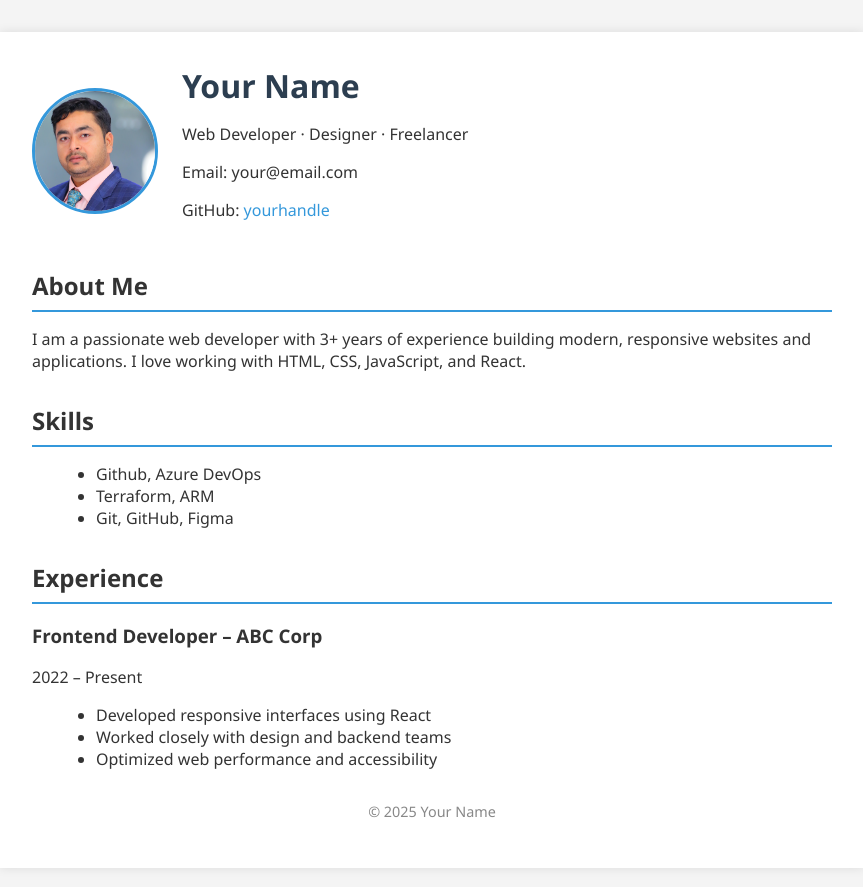
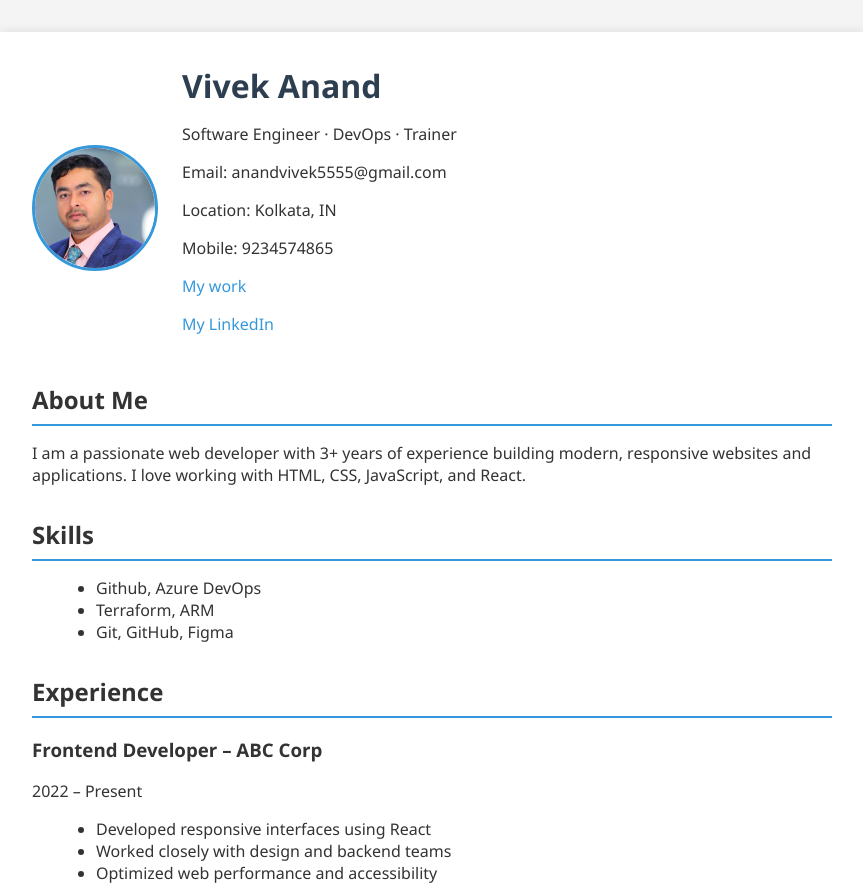
Before and after one commit to VivekAnandDevOps/VAnand, a plain HTML site: page index.html in a window 1280 px wide. Shown: the top 887 px of the page, without its empty margins (208-1071 px from the left). Drawn offline with Linux system fonts and the light colour scheme.

Commit message:
updated my profile

```diff
--- a/index.html
+++ b/index.html
@@ -11,10 +11,13 @@
     <div class="profile">
       <img src="images/profile1.jpg" alt="Your Name" />
       <div class="info">
-        <h1>Your Name</h1>
-        <p>Web Developer · Designer · Freelancer</p>
-        <p>Email: your@email.com</p>
-        <p>GitHub: <a href="https://github.com/yourhandle">yourhandle</a></p>
+        <h1>Vivek Anand</h1>
+        <p>Software Engineer · DevOps · Trainer</p>
+        <p>Email: anandvivek5555@gmail.com</p>
+        <p>Location: Kolkata, IN</p>
+        <p>Mobile: 9234574865</p>
+        <p> <a href="https://github.com/VivekAnandDevOps">My work</a></p>
+        <p> <a href="https://www.linkedin.com/in/vivek-anand-71b45161/">My LinkedIn</a></p>
       </div>
     </div>
 
```
